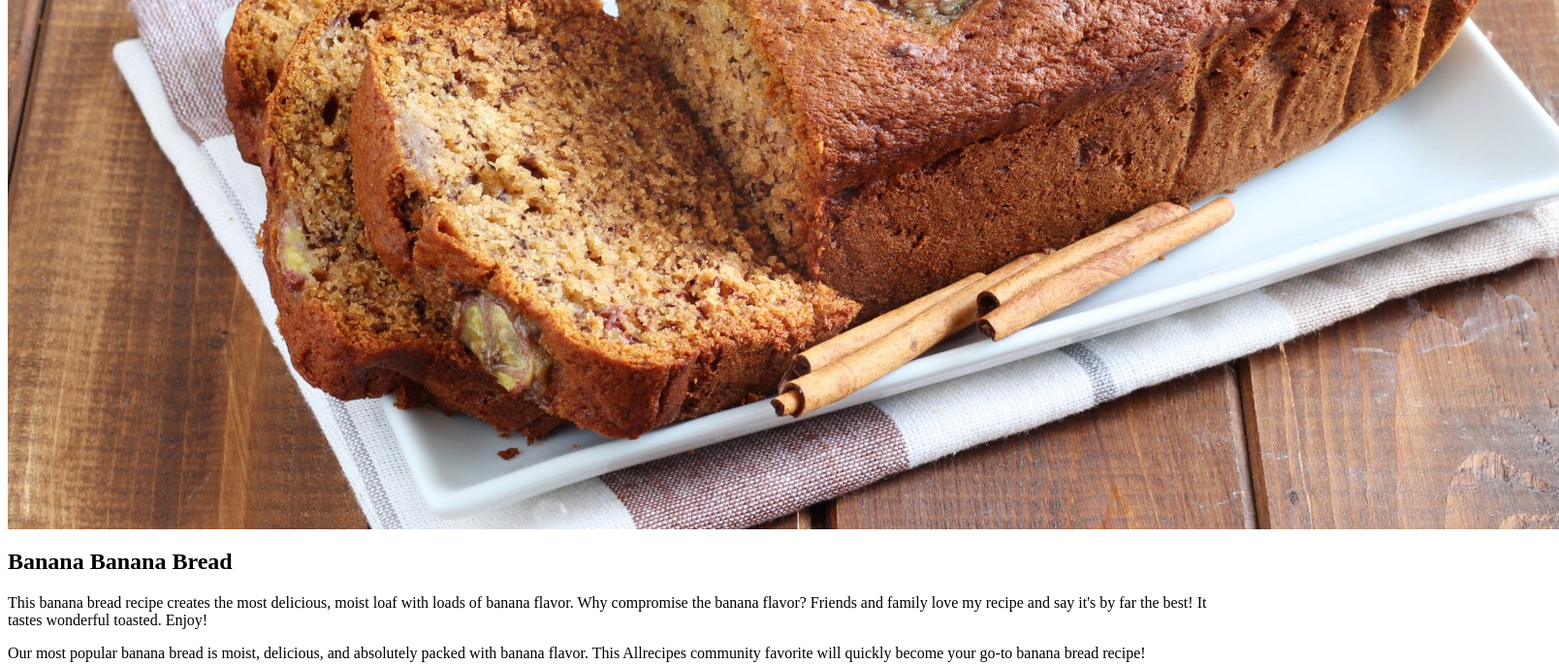
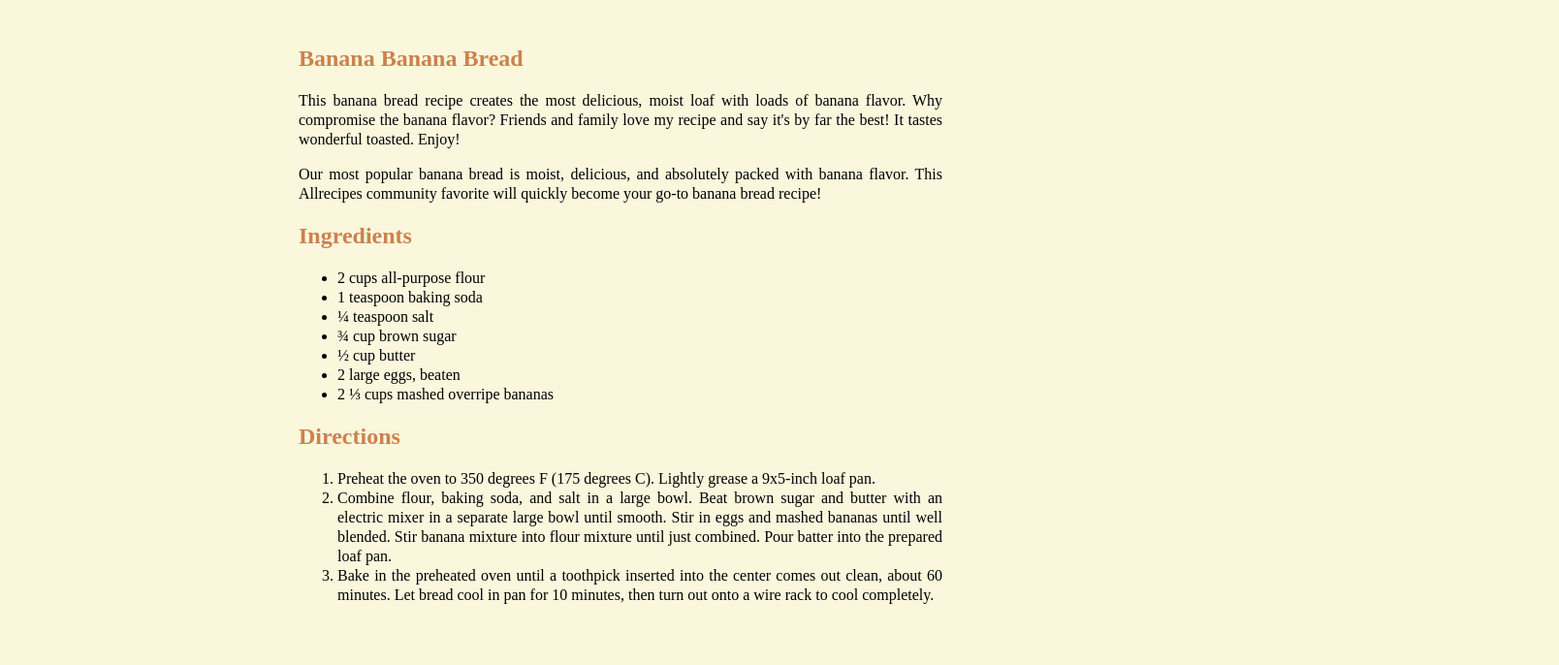
Before and after one commit to Ireb91/odin-recipes, a plain HTML site: page recipes/bananabread.html in a window 1280 px wide. Shown: the part 420-1106 px from the top of the page at 97% size, 1608 px wide, since content can reach past the window. Drawn offline with Linux system fonts and the light colour scheme.

Commit message:
Add banana bread stylesheet

```diff
--- a/index.html
+++ b/index.html
@@ -4,6 +4,7 @@
     <meta charset="UTF-8">
     <meta name="viewport" content="width=device-width, initial-scale=1.0">
     <title>Odin-recipes</title>
+    <link rel="stylesheet" href="style.css">
 </head>
 <body>
 <h1>Odin Recipes</h1>
--- a/recipes/bananabread.html
+++ b/recipes/bananabread.html
@@ -1,5 +1,15 @@
+<!DOCTYPE html>
+<html lang="en">
+<head>
+    <meta charset="UTF-8">
+    <meta name="viewport" content="width=device-width, initial-scale=1.0">
+    <title>Document</title>
+    <link rel="stylesheet" href="bananastyle.css">
+</head>
+<body>
     <h1>Banana Bread</h1>
     <img src="banana-bread.jpg" alt="a banana-bread on a white dish on a wooden table with two cinnamon sticks">
+    <div class="recipe">
     <h2>Banana Banana Bread</h2>
     <p>This banana bread recipe creates the most delicious, moist loaf with loads of banana flavor. Why compromise the banana flavor? Friends and family love my recipe and say it's by far the best! It tastes wonderful toasted. Enjoy!</p>
     <p>Our most popular banana bread is moist, delicious, and absolutely packed with banana flavor. This Allrecipes community favorite will quickly become your go-to banana bread recipe!</p>
@@ -19,3 +29,6 @@
         <li>Combine flour, baking soda, and salt in a large bowl. Beat brown sugar and butter with an electric mixer in a separate large bowl until smooth. Stir in eggs and mashed bananas until well blended. Stir banana mixture into flour mixture until just combined. Pour batter into the prepared loaf pan.</li>
         <li>Bake in the preheated oven until a toothpick inserted into the center comes out clean, about 60 minutes. Let bread cool in pan for 10 minutes, then turn out onto a wire rack to cool completely.</li>
     </ol>
+</div>
+</body>
+</html>
--- /dev/null
+++ b/recipes/bananastyle.css
@@ -0,0 +1,32 @@
+body{
+    background-color: #FAF7DD;
+}
+
+h1{
+    text-align: center;
+    color:#B56830;
+}
+
+img {
+    width: 600px;
+    height:auto;
+    display: block;
+    margin: 0 auto;
+}
+
+.recipe{
+    margin: 50px 300px;
+    text-align: justify;
+}
+
+h2{
+    color: #CD814C;
+}
+
+p {
+line-height: 20px;
+}
+
+li {
+    line-height: 20px;
+}
```
Lines whose indentation alone changed are shown as unchanged.
